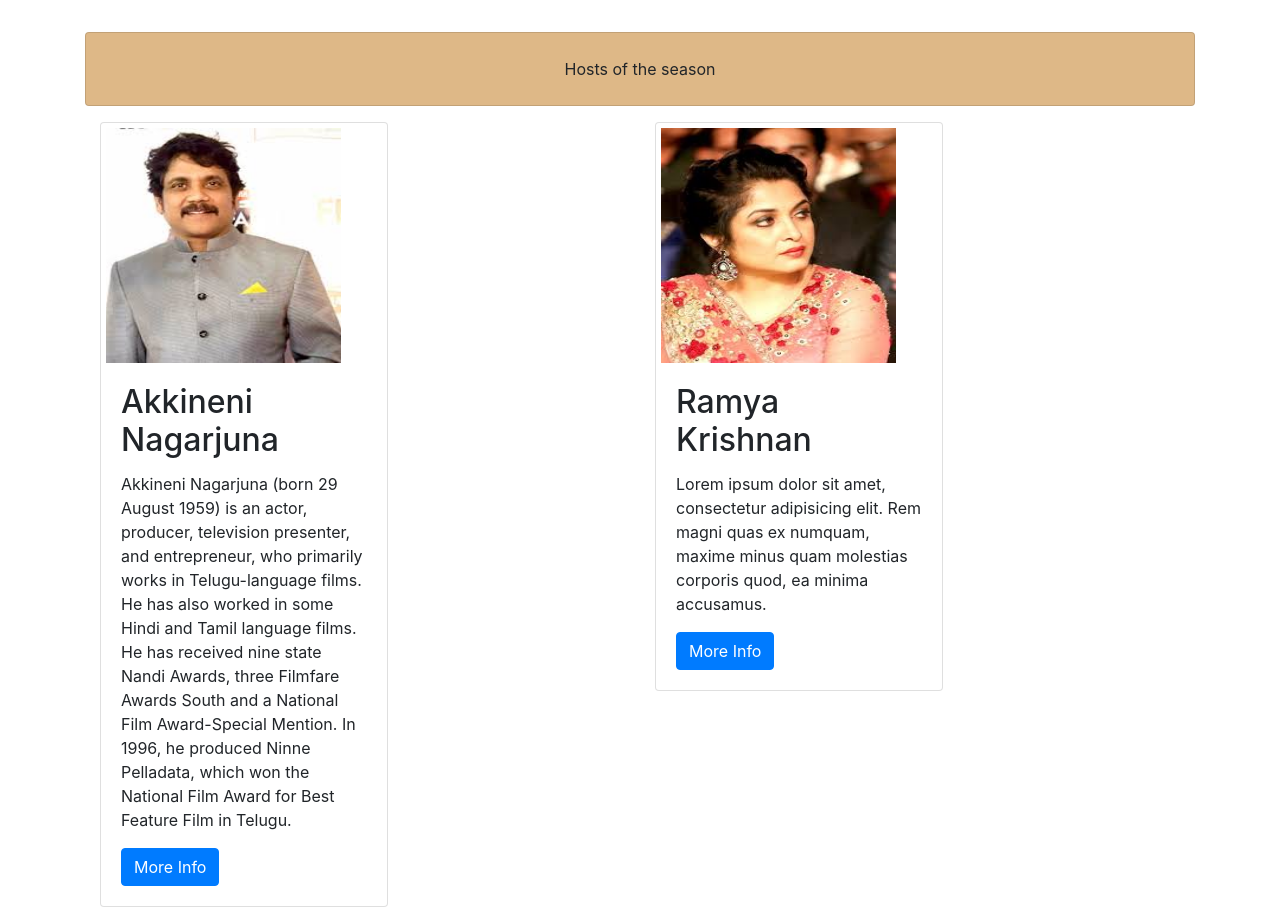
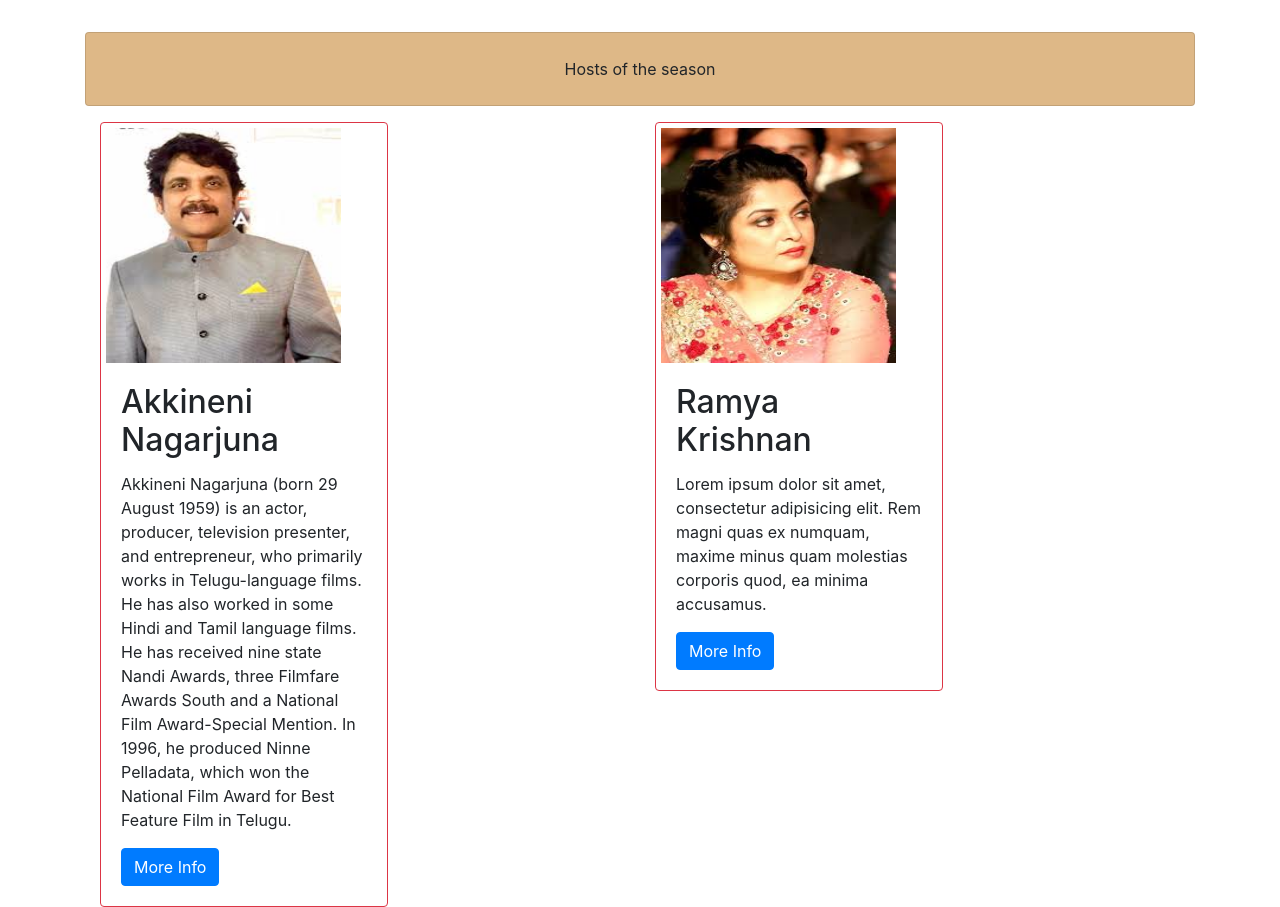
Before and after one commit to sahinyasasi/biggboss-project, a website: page working folder/index.html in a window 1280 px wide. Shown: the part 520-1427 px from the top of the page. Drawn offline with Linux system fonts and the light colour scheme.

Commit message:
added border to cards

```diff
--- a/working folder/index.html
+++ b/working folder/index.html
@@ -89,7 +89,7 @@
 
                 <div class="col-md-6 ">
 
-                    <div class="card " style="width: 18rem; ">
+                    <div class="card border border-danger" style="width: 18rem; ">
                         <img src="src/images/nagarjuna.jfif" class="card-img-top" style="width: 15rem; height:15rem; padding-left: 5px; padding-top: 5px;" alt=" siva jyothi">
                         <div class="card-body ">
                             <h2 class="card-title "> Akkineni Nagarjuna</h2>
@@ -102,7 +102,7 @@
 
                 <div class="col-md-6 ">
 
-                    <div class="card " style="width: 18rem; ">
+                    <div class="card border border-danger" style="width: 18rem; ">
                         <img src="src/images/ramyakrishnan.jfif" class="card-img-top" style="width: 15rem; height:15rem; padding-left: 5px; padding-top: 5px;" alt=" siva jyothi">
                         <div class="card-body ">
                             <h2 class="card-title ">Ramya Krishnan</h2>
```
